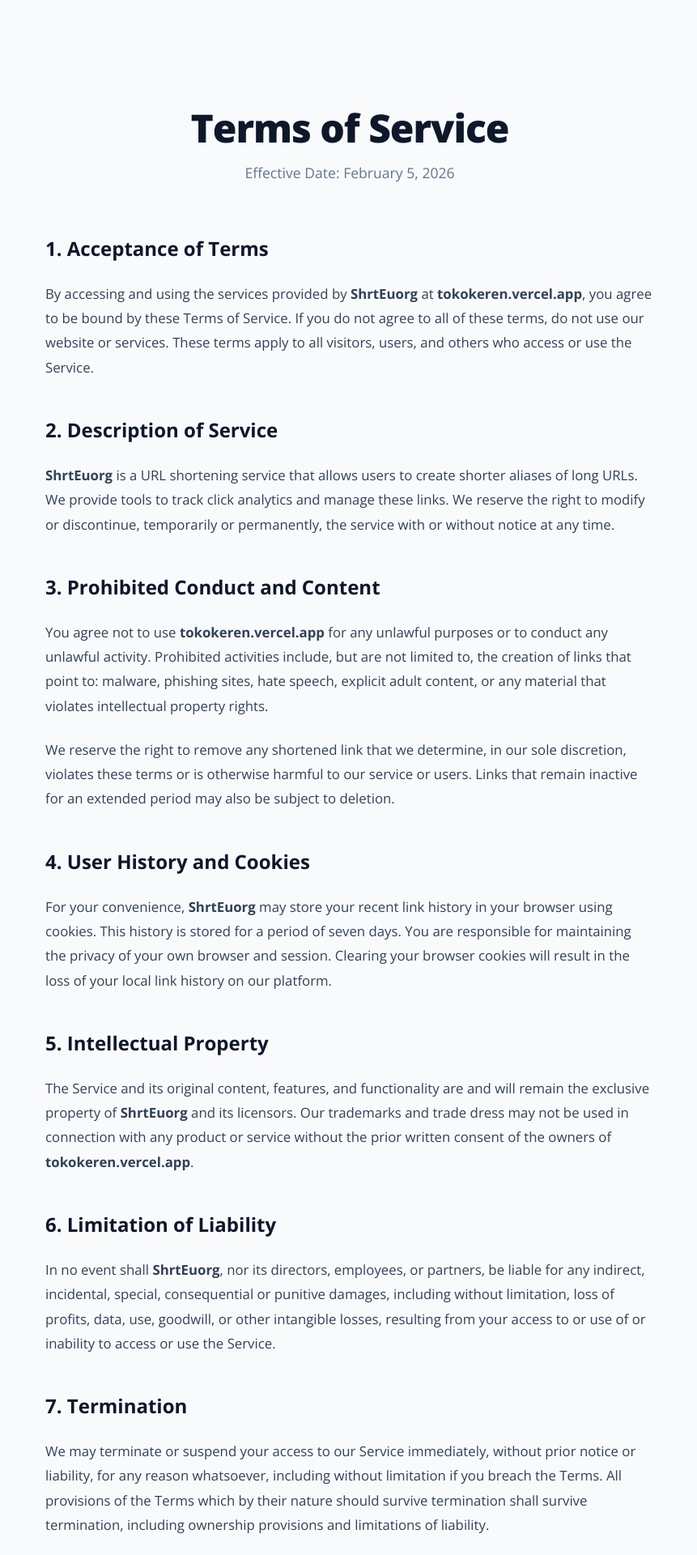
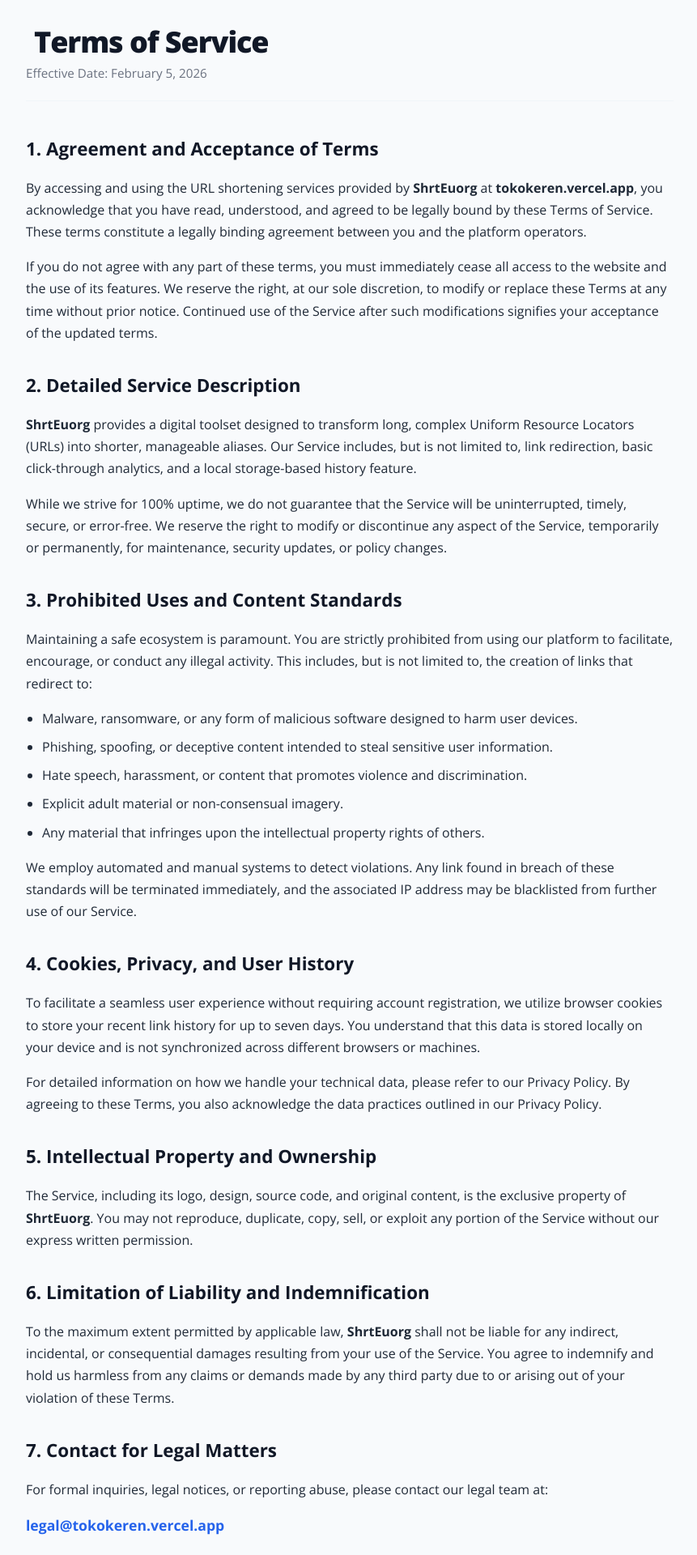
Before and after one commit to page-dotcom/Links, a Next.js app: page /terms in a window 1280 px wide. Shown: the part 80-2000 px from the top of the page at 81% size, without its empty margins (208-1069 px from the left). Built offline with nearby package versions, Linux system fonts and the light colour scheme.

Commit message:
Update page.js

```diff
--- a/app/terms/page.js
+++ b/app/terms/page.js
@@ -4,87 +4,114 @@ import { siteConfig } from '../../lib/config';
 
 export const metadata = {
   title: `Terms of Service - ${siteConfig.name}`,
-  description: `Please read these terms of service carefully before using ${siteConfig.name} (${siteConfig.domain}).`,
+  description: `Please read these terms of service carefully before using ${siteConfig.name} (${siteConfig.domain}). compliance with terms and conditions.`,
 };
 
 export default function TermsOfService() {
-  const lastUpdated = new Date().toLocaleDateString('en-US', { month: 'long', day: 'numeric', year: 'numeric' });
+  const lastUpdated = "February 5, 2026";
 
   return (
     <>
       <Header />
-      <main>
-        <div className="container" style={{ padding: '80px 24px', maxWidth: '800px', margin: '0 auto' }}>
+      <main style={{ minHeight: '100vh', padding: '40px 20px' }}>
+        <div style={{ maxWidth: '800px', margin: '0 auto', color: '#1f2937' }}>
 
-          <div style={{ textAlign: 'center', marginBottom: '60px' }}>
-            <h1 style={{ fontSize: '3rem', fontWeight: '800', marginBottom: '16px', letterSpacing: '-1px' }}>
+          {/* Header Section */}
+          <div style={{ marginBottom: '40px', borderBottom: '1px solid #f1f5f9', paddingBottom: '24px' }}>
+            <h1 style={{ fontSize: '2.25rem', fontWeight: '800', color: '#111827', marginBottom: '8px', letterSpacing: '-0.03em' }}>
               Terms of Service
             </h1>
-            <p style={{ color: '#64748b', fontSize: '1.1rem' }}>
+            <p style={{ color: '#6b7280', fontSize: '0.95rem' }}>
               Effective Date: {lastUpdated}
             </p>
           </div>
 
-          <div style={{ lineHeight: '1.8', color: '#334155', fontSize: '1.05rem' }}>
+          <div style={{ lineHeight: '1.7', fontSize: '1rem', textAlign: 'left' }}>
 
-            <h2 style={{ fontSize: '1.5rem', fontWeight: '700', marginTop: '40px', marginBottom: '20px', color: '#0f172a' }}>
-              1. Acceptance of Terms
+            <section style={{ marginBottom: '32px' }}>
+              <h2 style={{ fontSize: '1.4rem', fontWeight: '700', marginBottom: '16px', color: '#111827' }}>
+                1. Agreement and Acceptance of Terms
               </h2>
-            <p style={{ marginBottom: '24px' }}>
-              By accessing and using the services provided by <strong>{siteConfig.name}</strong> at <strong>{siteConfig.domain}</strong>, you agree to be bound by these Terms of Service. If you do not agree to all of these terms, do not use our website or services. These terms apply to all visitors, users, and others who access or use the Service.
+              <p style={{ marginBottom: '16px' }}>
+                By accessing and using the URL shortening services provided by <strong>{siteConfig.name}</strong> at <strong>{siteConfig.domain}</strong>, you acknowledge that you have read, understood, and agreed to be legally bound by these Terms of Service. These terms constitute a legally binding agreement between you and the platform operators.
               </p>
+              <p style={{ marginBottom: '16px' }}>
+                If you do not agree with any part of these terms, you must immediately cease all access to the website and the use of its features. We reserve the right, at our sole discretion, to modify or replace these Terms at any time without prior notice. Continued use of the Service after such modifications signifies your acceptance of the updated terms.
+              </p>
+            </section>
 
-            <h2 style={{ fontSize: '1.5rem', fontWeight: '700', marginTop: '40px', marginBottom: '20px', color: '#0f172a' }}>
-              2. Description of Service
+            <section style={{ marginBottom: '32px' }}>
+              <h2 style={{ fontSize: '1.4rem', fontWeight: '700', marginBottom: '16px', color: '#111827' }}>
+                2. Detailed Service Description
               </h2>
-            <p style={{ marginBottom: '24px' }}>
-              <strong>{siteConfig.name}</strong> is a URL shortening service that allows users to create shorter aliases of long URLs. We provide tools to track click analytics and manage these links. We reserve the right to modify or discontinue, temporarily or permanently, the service with or without notice at any time.
+              <p style={{ marginBottom: '16px' }}>
+                <strong>{siteConfig.name}</strong> provides a digital toolset designed to transform long, complex Uniform Resource Locators (URLs) into shorter, manageable aliases. Our Service includes, but is not limited to, link redirection, basic click-through analytics, and a local storage-based history feature.
               </p>
+              <p style={{ marginBottom: '16px' }}>
+                While we strive for 100% uptime, we do not guarantee that the Service will be uninterrupted, timely, secure, or error-free. We reserve the right to modify or discontinue any aspect of the Service, temporarily or permanently, for maintenance, security updates, or policy changes.
+              </p>
+            </section>
 
-            <h2 style={{ fontSize: '1.5rem', fontWeight: '700', marginTop: '40px', marginBottom: '20px', color: '#0f172a' }}>
-              3. Prohibited Conduct and Content
+            <section style={{ marginBottom: '32px' }}>
+              <h2 style={{ fontSize: '1.4rem', fontWeight: '700', marginBottom: '16px', color: '#111827' }}>
+                3. Prohibited Uses and Content Standards
               </h2>
-            <p style={{ marginBottom: '24px' }}>
-              You agree not to use <strong>{siteConfig.domain}</strong> for any unlawful purposes or to conduct any unlawful activity. Prohibited activities include, but are not limited to, the creation of links that point to: malware, phishing sites, hate speech, explicit adult content, or any material that violates intellectual property rights.
+              <p style={{ marginBottom: '16px' }}>
+                Maintaining a safe ecosystem is paramount. You are strictly prohibited from using our platform to facilitate, encourage, or conduct any illegal activity. This includes, but is not limited to, the creation of links that redirect to:
               </p>
-            <p style={{ marginBottom: '24px' }}>
-              We reserve the right to remove any shortened link that we determine, in our sole discretion, violates these terms or is otherwise harmful to our service or users. Links that remain inactive for an extended period may also be subject to deletion.
+              <ul style={{ marginBottom: '16px', paddingLeft: '20px' }}>
+                <li style={{ marginBottom: '8px' }}>Malware, ransomware, or any form of malicious software designed to harm user devices.</li>
+                <li style={{ marginBottom: '8px' }}>Phishing, spoofing, or deceptive content intended to steal sensitive user information.</li>
+                <li style={{ marginBottom: '8px' }}>Hate speech, harassment, or content that promotes violence and discrimination.</li>
+                <li style={{ marginBottom: '8px' }}>Explicit adult material or non-consensual imagery.</li>
+                <li style={{ marginBottom: '8px' }}>Any material that infringes upon the intellectual property rights of others.</li>
+              </ul>
+              <p style={{ marginBottom: '16px' }}>
+                We employ automated and manual systems to detect violations. Any link found in breach of these standards will be terminated immediately, and the associated IP address may be blacklisted from further use of our Service.
               </p>
+            </section>
 
-            <h2 style={{ fontSize: '1.5rem', fontWeight: '700', marginTop: '40px', marginBottom: '20px', color: '#0f172a' }}>
-              4. User History and Cookies
+            <section style={{ marginBottom: '32px' }}>
+              <h2 style={{ fontSize: '1.4rem', fontWeight: '700', marginBottom: '16px', color: '#111827' }}>
+                4. Cookies, Privacy, and User History
               </h2>
-            <p style={{ marginBottom: '24px' }}>
-              For your convenience, <strong>{siteConfig.name}</strong> may store your recent link history in your browser using cookies. This history is stored for a period of seven days. You are responsible for maintaining the privacy of your own browser and session. Clearing your browser cookies will result in the loss of your local link history on our platform.
+              <p style={{ marginBottom: '16px' }}>
+                To facilitate a seamless user experience without requiring account registration, we utilize browser cookies to store your recent link history for up to seven days. You understand that this data is stored locally on your device and is not synchronized across different browsers or machines.
               </p>
+              <p style={{ marginBottom: '16px' }}>
+                For detailed information on how we handle your technical data, please refer to our Privacy Policy. By agreeing to these Terms, you also acknowledge the data practices outlined in our Privacy Policy.
+              </p>
+            </section>
 
-            <h2 style={{ fontSize: '1.5rem', fontWeight: '700', marginTop: '40px', marginBottom: '20px', color: '#0f172a' }}>
-              5. Intellectual Property
+            <section style={{ marginBottom: '32px' }}>
+              <h2 style={{ fontSize: '1.4rem', fontWeight: '700', marginBottom: '16px', color: '#111827' }}>
+                5. Intellectual Property and Ownership
               </h2>
-            <p style={{ marginBottom: '24px' }}>
-              The Service and its original content, features, and functionality are and will remain the exclusive property of <strong>{siteConfig.name}</strong> and its licensors. Our trademarks and trade dress may not be used in connection with any product or service without the prior written consent of the owners of <strong>{siteConfig.domain}</strong>.
+              <p style={{ marginBottom: '16px' }}>
+                The Service, including its logo, design, source code, and original content, is the exclusive property of <strong>{siteConfig.name}</strong>. You may not reproduce, duplicate, copy, sell, or exploit any portion of the Service without our express written permission.
               </p>
+            </section>
 
-            <h2 style={{ fontSize: '1.5rem', fontWeight: '700', marginTop: '40px', marginBottom: '20px', color: '#0f172a' }}>
-              6. Limitation of Liability
+            <section style={{ marginBottom: '32px' }}>
+              <h2 style={{ fontSize: '1.4rem', fontWeight: '700', marginBottom: '16px', color: '#111827' }}>
+                6. Limitation of Liability and Indemnification
               </h2>
-            <p style={{ marginBottom: '24px' }}>
-              In no event shall <strong>{siteConfig.name}</strong>, nor its directors, employees, or partners, be liable for any indirect, incidental, special, consequential or punitive damages, including without limitation, loss of profits, data, use, goodwill, or other intangible losses, resulting from your access to or use of or inability to access or use the Service.
+              <p style={{ marginBottom: '16px' }}>
+                To the maximum extent permitted by applicable law, <strong>{siteConfig.name}</strong> shall not be liable for any indirect, incidental, or consequential damages resulting from your use of the Service. You agree to indemnify and hold us harmless from any claims or demands made by any third party due to or arising out of your violation of these Terms.
               </p>
+            </section>
 
-            <h2 style={{ fontSize: '1.5rem', fontWeight: '700', marginTop: '40px', marginBottom: '20px', color: '#0f172a' }}>
-              7. Termination
+            <section style={{ marginBottom: '32px' }}>
+              <h2 style={{ fontSize: '1.4rem', fontWeight: '700', marginBottom: '16px', color: '#111827' }}>
+                7. Contact for Legal Matters
               </h2>
-            <p style={{ marginBottom: '24px' }}>
-              We may terminate or suspend your access to our Service immediately, without prior notice or liability, for any reason whatsoever, including without limitation if you breach the Terms. All provisions of the Terms which by their nature should survive termination shall survive termination, including ownership provisions and limitations of liability.
+              <p style={{ marginBottom: '16px' }}>
+                For formal inquiries, legal notices, or reporting abuse, please contact our legal team at:
               </p>
-
-            <h2 style={{ fontSize: '1.5rem', fontWeight: '700', marginTop: '40px', marginBottom: '20px', color: '#0f172a' }}>
-              8. Contact Us
-            </h2>
-            <p style={{ marginBottom: '24px' }}>
-              If you have any questions about these Terms, please contact us at <strong>legal@{siteConfig.domain}</strong>.
+              <p style={{ fontWeight: '700', color: '#2563eb', fontSize: '1.1rem' }}>
+                legal@{siteConfig.domain}
               </p>
+            </section>
 
           </div>
         </div>
```
Lines whose indentation alone changed are shown as unchanged.
